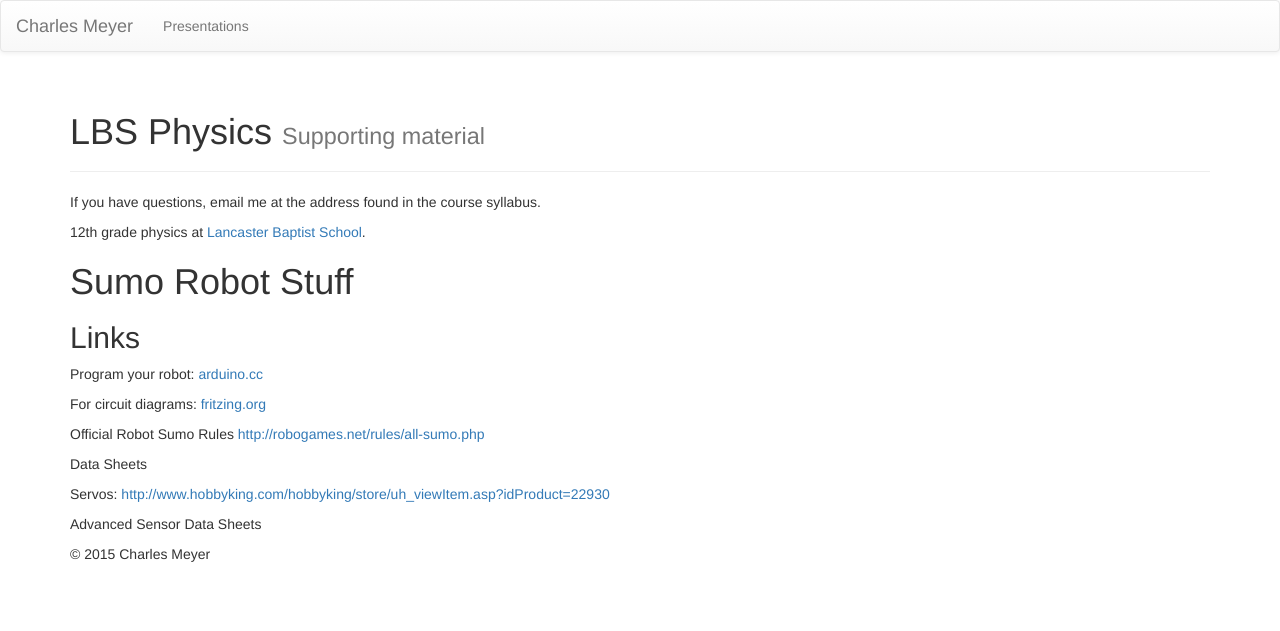
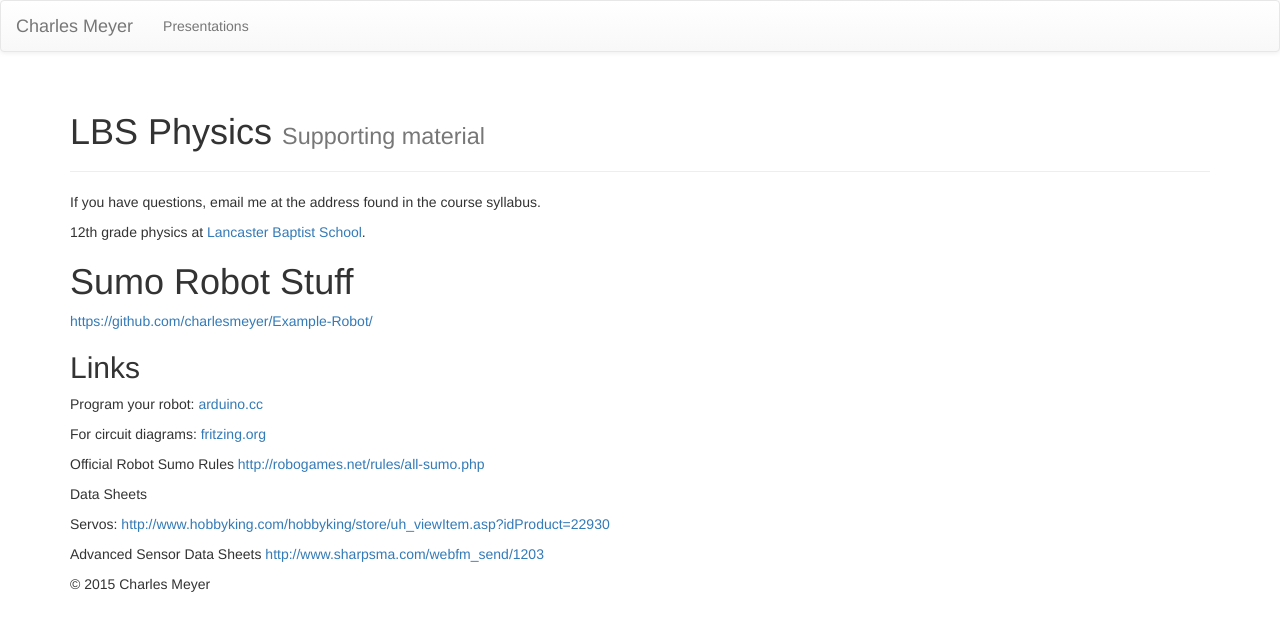
Before and after one commit to charlesmeyer/charlesmeyer.github.io, a Jekyll site: the page built from index.md, in a window 1280 px wide. Shown: the top 631 px of the page. Built offline with Jekyll 4.4.1, drawn with Linux system fonts in a browser that asks for light colours; nearby versions of some CDN libraries; library files that are not in the unit come from our copies; part of the change alters nothing that is shown.

Commit message:
Example code

```diff
--- a/index.md
+++ b/index.md
@@ -10,7 +10,7 @@ If you have questions, email me at the address found in the course syllabus.
 12th grade physics at [Lancaster Baptist School](http://lancasterbaptistschool.org).
 
 # Sumo Robot Stuff
-
+[https://github.com/charlesmeyer/Example-Robot/](https://github.com/charlesmeyer/Example-Robot/)
 
 
 ## Links
@@ -27,4 +27,4 @@ Servos: [http://www.hobbyking.com/hobbyking/store/uh_viewItem.asp?idProduct=2293
 
 
 Advanced Sensor Data Sheets
-[](http://www.sharpsma.com/webfm_send/1203)
+[http://www.sharpsma.com/webfm_send/1203](http://www.sharpsma.com/webfm_send/1203)
```
